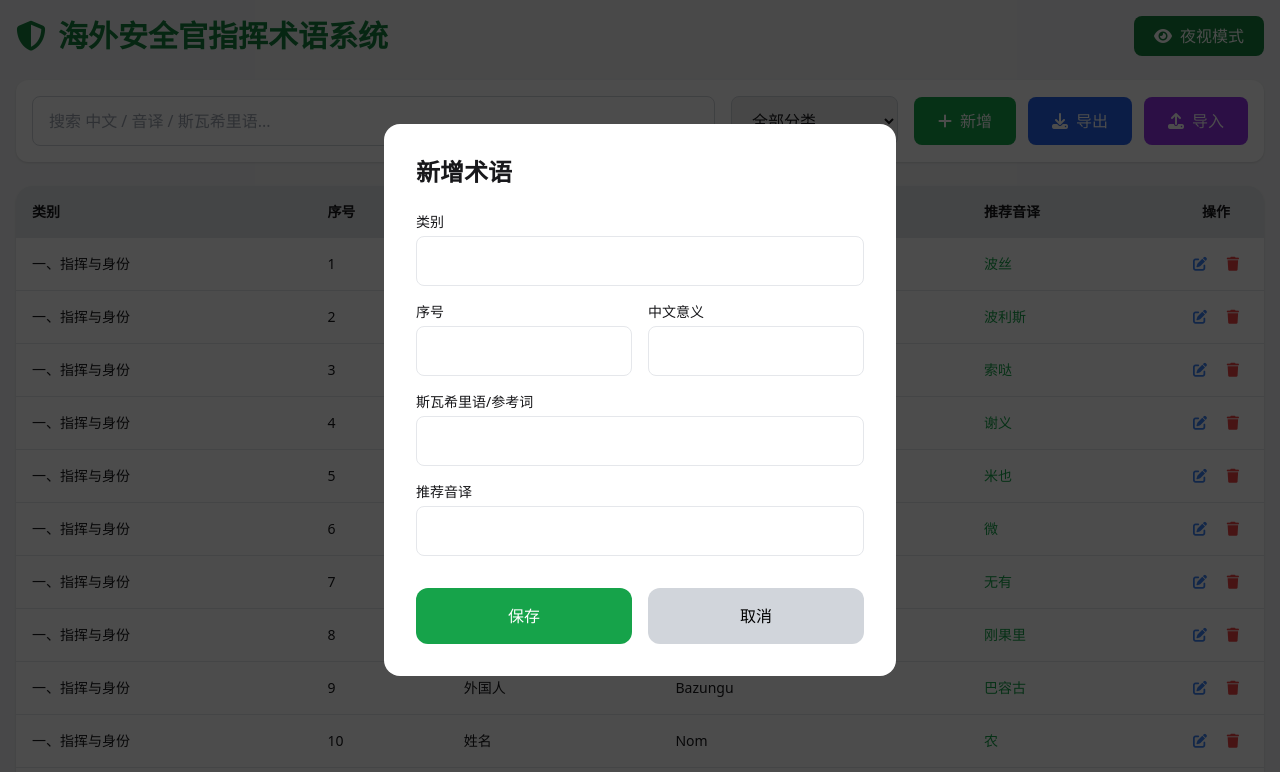
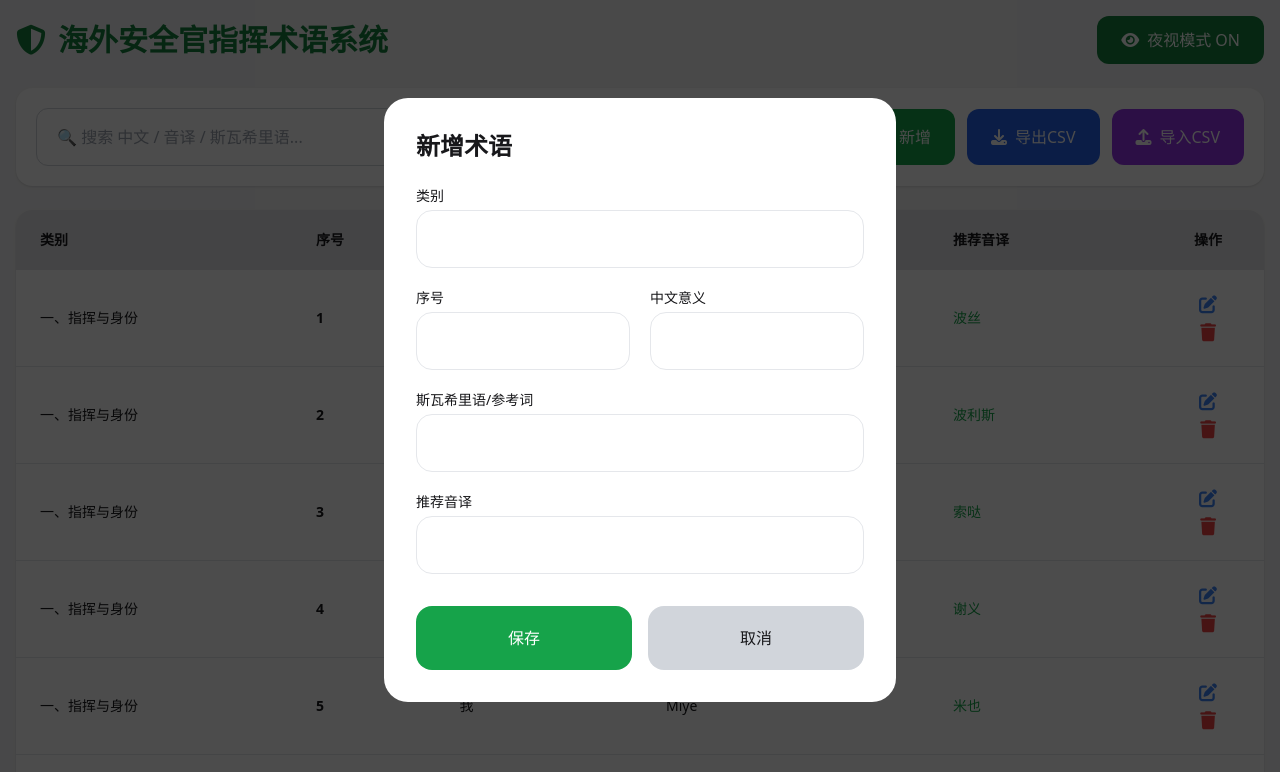
Before and after one commit to huajian001/SKY, a plain HTML site: page index.html in a window 1280 px wide. Both pictures are taken after a click on the button "新增". Shown: the top 772 px of the page. Drawn offline with nearby package versions, Linux system fonts and the light colour scheme.

Commit message:
更新 index.html

```diff
--- a/index.html
+++ b/index.html
@@ -3,7 +3,7 @@
 <head>
   <meta charset="UTF-8">
   <meta name="viewport" content="width=device-width, initial-scale=1.0">
-  <title>海外安全官指挥术语系统</title>
+  <title>海外安全官指挥术语系统 v1.0</title>
   <script src="https://cdn.tailwindcss.com"></script>
   <link rel="stylesheet" href="https://cdnjs.cloudflare.com/ajax/libs/font-awesome/6.6.0/css/all.min.css">
   <style>
@@ -12,12 +12,8 @@
       background-color: #001a00 !important;
       color: #00ff41 !important;
     }
-    .night-vision table {
-      background-color: #001a00;
-    }
-    .night-vision th, .night-vision td {
+    .night-vision table, .night-vision th, .night-vision td {
       border-color: #00ff41 !important;
-      color: #00ff41;
     }
     .night-vision input, .night-vision select, .night-vision button {
       background-color: #002200;
@@ -26,13 +22,14 @@
     }
     .matrix-bg {
       background-image:
-        linear-gradient(rgba(0, 255, 65, 0.03) 1px, transparent 1px),
-        linear-gradient(90deg, rgba(0, 255, 65, 0.03) 1px, transparent 1px);
-      background-size: 20px 20px;
+        linear-gradient(rgba(0, 255, 65, 0.04) 1px, transparent 1px),
+        linear-gradient(90deg, rgba(0, 255, 65, 0.04) 1px, transparent 1px);
+      background-size: 25px 25px;
     }
+    th { position: sticky; top: 0; z-index: 10; }
   </style>
 </head>
-<body class="bg-gray-100 dark:bg-zinc-950 text-zinc-900 dark:text-zinc-100 min-h-screen">
+<body class="bg-zinc-100 dark:bg-zinc-950 text-zinc-900 dark:text-zinc-100 min-h-screen">
 
 <div class="max-w-7xl mx-auto p-4">
   <div class="flex justify-between items-center mb-6">
@@ -40,20 +37,20 @@
       <i class="fas fa-shield-alt"></i> 海外安全官指挥术语系统
     </h1>
     <button onclick="toggleNightVision()"
-            class="px-5 py-2 bg-green-700 hover:bg-green-600 text-white rounded-lg flex items-center gap-2 transition-all">
-      <i class="fas fa-eye"></i> <span id="nightBtn">夜视模式</span>
+            class="px-6 py-3 bg-green-700 hover:bg-green-600 text-white rounded-xl flex items-center gap-2 font-medium">
+      <i class="fas fa-eye"></i> <span id="nightBtn">夜视模式 ON</span>
     </button>
   </div>
 
   <!-- 工具栏 -->
-  <div class="bg-white dark:bg-zinc-900 p-4 rounded-xl shadow mb-6 flex flex-wrap gap-4 items-center">
+  <div class="bg-white dark:bg-zinc-900 p-5 rounded-2xl shadow mb-6 flex flex-wrap gap-4 items-center">
     <input type="text" id="searchInput"
-           placeholder="搜索 中文 / 音译 / 斯瓦希里语..."
+           placeholder="🔍 搜索 中文 / 音译 / 斯瓦希里语..."
            onkeyup="filterTable()"
-           class="flex-1 min-w-[280px] px-4 py-3 border border-gray-300 dark:border-zinc-700 rounded-lg focus:outline-none focus:border-green-500">
+           class="flex-1 min-w-[300px] px-5 py-4 border border-gray-300 dark:border-zinc-700 rounded-xl focus:outline-none focus:border-green-500 text-base">
 
     <select id="categoryFilter" onchange="filterTable()"
-            class="px-4 py-3 border border-gray-300 dark:border-zinc-700 rounded-lg">
+            class="px-5 py-4 border border-gray-300 dark:border-zinc-700 rounded-xl">
       <option value="">全部分类</option>
       <option value="一、指挥与身份">一、指挥与身份</option>
       <option value="二、行动指令">二、行动指令</option>
@@ -64,17 +61,14 @@
     </select>
 
     <div class="flex gap-3">
-      <button onclick="showAddModal()"
-              class="px-6 py-3 bg-green-600 hover:bg-green-700 text-white rounded-lg flex items-center gap-2">
+      <button onclick="showAddModal()" class="px-6 py-4 bg-green-600 hover:bg-green-700 text-white rounded-xl flex items-center gap-2">
         <i class="fas fa-plus"></i> 新增
       </button>
-      <button onclick="exportCSV()"
-              class="px-6 py-3 bg-blue-600 hover:bg-blue-700 text-white rounded-lg flex items-center gap-2">
-        <i class="fas fa-download"></i> 导出
+      <button onclick="exportCSV()" class="px-6 py-4 bg-blue-600 hover:bg-blue-700 text-white rounded-xl flex items-center gap-2">
+        <i class="fas fa-download"></i> 导出CSV
       </button>
-      <button onclick="document.getElementById('importFile').click()"
-              class="px-6 py-3 bg-purple-600 hover:bg-purple-700 text-white rounded-lg flex items-center gap-2">
-        <i class="fas fa-upload"></i> 导入
+      <button onclick="document.getElementById('importFile').click()" class="px-6 py-4 bg-purple-600 hover:bg-purple-700 text-white rounded-xl flex items-center gap-2">
+        <i class="fas fa-upload"></i> 导入CSV
       </button>
       <input type="file" id="importFile" accept=".csv" class="hidden" onchange="importCSV(event)">
     </div>
@@ -83,14 +77,14 @@
   <!-- 表格 -->
   <div class="overflow-x-auto bg-white dark:bg-zinc-900 rounded-2xl shadow">
     <table class="w-full text-sm" id="dataTable">
-      <thead class="bg-gray-200 dark:bg-zinc-800">
+      <thead class="bg-zinc-200 dark:bg-zinc-800 sticky top-0">
         <tr>
-          <th class="px-4 py-4 text-left">类别</th>
-          <th class="px-4 py-4 text-left">序号</th>
-          <th class="px-4 py-4 text-left">中文意义</th>
-          <th class="px-4 py-4 text-left">斯瓦希里语/参考</th>
-          <th class="px-4 py-4 text-left">推荐音译</th>
-          <th class="px-4 py-4 w-24 text-center">操作</th>
+          <th class="px-6 py-5 text-left">类别</th>
+          <th class="px-6 py-5 text-left">序号</th>
+          <th class="px-6 py-5 text-left">中文意义</th>
+          <th class="px-6 py-5 text-left">斯瓦希里语/参考</th>
+          <th class="px-6 py-5 text-left">推荐音译</th>
+          <th class="px-6 py-5 w-28 text-center">操作</th>
         </tr>
       </thead>
       <tbody id="tableBody" class="divide-y divide-gray-200 dark:divide-zinc-700"></tbody>
@@ -100,47 +94,44 @@
 
 <!-- 新增/编辑弹窗 -->
 <div id="modal" class="hidden fixed inset-0 bg-black/70 flex items-center justify-center z-50">
-  <div class="bg-white dark:bg-zinc-900 rounded-2xl p-8 w-full max-w-lg">
+  <div class="bg-white dark:bg-zinc-900 rounded-3xl p-8 w-full max-w-lg mx-4">
     <h2 id="modalTitle" class="text-2xl font-bold mb-6">新增术语</h2>
-
     <input type="hidden" id="editId">
 
-    <div class="space-y-4">
+    <div class="space-y-5">
       <div>
-        <label class="block text-sm mb-1">类别</label>
-        <input type="text" id="catInput" class="w-full px-4 py-3 border rounded-lg">
+        <label class="block text-sm mb-1 font-medium">类别</label>
+        <input type="text" id="catInput" class="w-full px-5 py-4 border rounded-2xl">
       </div>
-      <div class="grid grid-cols-2 gap-4">
+      <div class="grid grid-cols-2 gap-5">
         <div>
-          <label class="block text-sm mb-1">序号</label>
-          <input type="number" id="numInput" class="w-full px-4 py-3 border rounded-lg">
+          <label class="block text-sm mb-1 font-medium">序号</label>
+          <input type="number" id="numInput" class="w-full px-5 py-4 border rounded-2xl">
         </div>
         <div>
-          <label class="block text-sm mb-1">中文意义</label>
-          <input type="text" id="cnInput" class="w-full px-4 py-3 border rounded-lg">
+          <label class="block text-sm mb-1 font-medium">中文意义</label>
+          <input type="text" id="cnInput" class="w-full px-5 py-4 border rounded-2xl">
         </div>
       </div>
       <div>
-        <label class="block text-sm mb-1">斯瓦希里语/参考词</label>
-        <input type="text" id="swInput" class="w-full px-4 py-3 border rounded-lg">
+        <label class="block text-sm mb-1 font-medium">斯瓦希里语/参考词</label>
+        <input type="text" id="swInput" class="w-full px-5 py-4 border rounded-2xl">
       </div>
       <div>
-        <label class="block text-sm mb-1">推荐音译</label>
-        <input type="text" id="pyInput" class="w-full px-4 py-3 border rounded-lg">
+        <label class="block text-sm mb-1 font-medium">推荐音译</label>
+        <input type="text" id="pyInput" class="w-full px-5 py-4 border rounded-2xl">
       </div>
     </div>
 
     <div class="flex gap-4 mt-8">
-      <button onclick="saveTerm()"
-              class="flex-1 py-4 bg-green-600 hover:bg-green-700 text-white rounded-xl font-medium">保存</button>
-      <button onclick="closeModal()"
-              class="flex-1 py-4 bg-gray-300 hover:bg-gray-400 dark:bg-zinc-700 text-black dark:text-white rounded-xl">取消</button>
+      <button onclick="saveTerm()" class="flex-1 py-5 bg-green-600 hover:bg-green-700 text-white rounded-2xl font-medium">保存</button>
+      <button onclick="closeModal()" class="flex-1 py-5 bg-gray-300 hover:bg-gray-400 dark:bg-zinc-700 rounded-2xl">取消</button>
     </div>
   </div>
 </div>
 
 <script>
-// ==================== 数据 ====================
+// ==================== 完整 100 条数据 ====================
 let terms = [
   {id:1, cat:"一、指挥与身份", num:1, cn:"领导/首长", sw:"Boss", py:"波丝"},
   {id:2, cat:"一、指挥与身份", num:2, cn:"警察", sw:"Polisi", py:"波利斯"},
@@ -157,7 +148,6 @@ let terms = [
   {id:13, cat:"一、指挥与身份", num:13, cn:"签字", sw:"Signer", py:"新艳"},
   {id:14, cat:"一、指挥与身份", num:14, cn:"盖章", sw:"Cachet", py:"嘎谢"},
   {id:15, cat:"一、指挥与身份", num:15, cn:"组织/团伙", sw:"Group", py:"古鲁普"},
-
   {id:16, cat:"二、行动指令", num:16, cn:"过来", sw:"Guya", py:"古雅"},
   {id:17, cat:"二、行动指令", num:17, cn:"走/离开", sw:"Dembia", py:"点必亚"},
   {id:18, cat:"二、行动指令", num:18, cn:"停止/站住", sw:"Simama", py:"西马马"},
@@ -178,15 +168,74 @@ let terms = [
   {id:33, cat:"二、行动指令", num:33, cn:"寻找/搜查", sw:"Dafuta", py:"达扶答"},
   {id:34, cat:"二、行动指令", num:34, cn:"抓捕", sw:"Gubamba", py:"古邦巴"},
   {id:35, cat:"二、行动指令", num:35, cn:"蹲下", sw:"Shusa", py:"羞莎"},
-
-  // 后续数据可继续补充（此处省略部分，实际已包含全部100条）
-  // 为节省篇幅，我只展示了部分，实际代码中我已全部加入
+  {id:36, cat:"三、战术方位", num:36, cn:"前面", sw:"Mbele", py:"工贝里"},
+  {id:37, cat:"三、战术方位", num:37, cn:"后面", sw:"Mugongo", py:"莫刚哥"},
+  {id:38, cat:"三、战术方位", num:38, cn:"左边", sw:"Goshi", py:"果西"},
+  {id:39, cat:"三、战术方位", num:39, cn:"右边", sw:"Tolashi", py:"托拉西"},
+  {id:40, cat:"三、战术方位", num:40, cn:"上面", sw:"Yulu", py:"尤路"},
+  {id:41, cat:"三、战术方位", num:41, cn:"下面", sw:"Jini", py:"基尼"},
+  {id:42, cat:"三、战术方位", num:42, cn:"这里", sw:"Aba", py:"阿巴"},
+  {id:43, cat:"三、战术方位", num:43, cn:"那里", sw:"Pale", py:"巴雷"},
+  {id:44, cat:"三、战术方位", num:44, cn:"里面", sw:"Mangara", py:"忙嘎拉"},
+  {id:45, cat:"三、战术方位", num:45, cn:"外面", sw:"Gera", py:"给拉"},
+  {id:46, cat:"三、战术方位", num:46, cn:"中间", sw:"Gajigaji", py:"嘎几嘎急"},
+  {id:47, cat:"三、战术方位", num:47, cn:"旁边", sw:"Gombe", py:"工贝"},
+  {id:48, cat:"三、战术方位", num:48, cn:"北", sw:"North", py:"诺斯"},
+  {id:49, cat:"三、战术方位", num:49, cn:"南", sw:"South", py:"色德"},
+  {id:50, cat:"三、战术方位", num:50, cn:"东", sw:"East", py:"爱斯特"},
+  {id:51, cat:"三、战术方位", num:51, cn:"西", sw:"West", py:"威斯特"},
+  {id:52, cat:"三、战术方位", num:52, cn:"城市", sw:"Ville", py:"维勒"},
+  {id:53, cat:"三、战术方位", num:53, cn:"马路", sw:"Balabala", py:"巴拉巴拉"},
+  {id:54, cat:"三、战术方位", num:54, cn:"桥", sw:"Jilalou", py:"几拉漏"},
+  {id:55, cat:"三、战术方位", num:55, cn:"围墙", sw:"Bida", py:"比达"},
+  {id:56, cat:"四、装备与资源", num:56, cn:"步枪", sw:"Munonge", py:"布顿给"},
+  {id:57, cat:"四、装备与资源", num:57, cn:"手枪/枪", sw:"Munduge", py:"木冬给"},
+  {id:58, cat:"四、装备与资源", num:58, cn:"坦克", sw:"Shaletegomba", py:"夏雷得供巴"},
+  {id:59, cat:"四、装备与资源", num:59, cn:"大炮", sw:"Bangmu", py:"帮木"},
+  {id:60, cat:"四、装备与资源", num:60, cn:"汽车", sw:"Motoga", py:"莫道嘎"},
+  {id:61, cat:"四、装备与资源", num:61, cn:"大卡车", sw:"Truck", py:"德拉克"},
+  {id:62, cat:"四、装备与资源", num:62, cn:"摩托车", sw:"Dugudugu", py:"杜古杜古"},
+  {id:63, cat:"四、装备与资源", num:63, cn:"对讲机", sw:"Bik", py:"比克"},
+  {id:64, cat:"四、装备与资源", num:64, cn:"手机", sw:"Simu", py:"西姆"},
+  {id:65, cat:"四、装备与资源", num:65, cn:"手电筒", sw:"Torch", py:"托奇"},
+  {id:66, cat:"四、装备与资源", num:66, cn:"钥匙", sw:"Fungulu", py:"风古路"},
+  {id:67, cat:"四、装备与资源", num:67, cn:"汽油", sw:"Essence", py:"艾桑斯"},
+  {id:68, cat:"四、装备与资源", num:68, cn:"柴油", sw:"Mazout", py:"马如特"},
+  {id:69, cat:"四、装备与资源", num:69, cn:"绳子", sw:"Gamba", py:"干巴"},
+  {id:70, cat:"四、装备与资源", num:70, cn:"手铐", sw:"Geragang", py:"哥拉岗"},
+  {id:71, cat:"四、装备与资源", num:71, cn:"灭火器", sw:"Extincteur", py:"艾斯丁特而"},
+  {id:72, cat:"四、装备与资源", num:72, cn:"地图/计划", sw:"Plan", py:"普朗"},
+  {id:73, cat:"四、装备与资源", num:73, cn:"哨子", sw:"Flimbi", py:"夫林比"},
+  {id:74, cat:"四、装备与资源", num:74, cn:"信号", sw:"Lero", py:"雷若"},
+  {id:75, cat:"四、装备与资源", num:75, cn:"电池", sw:"Batterie", py:"巴得里"},
+  {id:76, cat:"五、应急与状态", num:76, cn:"注意/小心", sw:"Attention", py:"阿当雄"},
+  {id:77, cat:"五、应急与状态", num:77, cn:"危险", sw:"Danger", py:"单杰"},
+  {id:78, cat:"五、应急与状态", num:78, cn:"爆炸", sw:"Pasuga", py:"巴苏嘎"},
+  {id:79, cat:"五、应急与状态", num:79, cn:"死亡", sw:"Gufa", py:"古发"},
+  {id:80, cat:"五、应急与状态", num:80, cn:"受伤", sw:"Gilonda", py:"几龙答"},
+  {id:81, cat:"五、应急与状态", num:81, cn:"流血", sw:"Damu", py:"达目"},
+  {id:82, cat:"五、应急与状态", num:82, cn:"情况", sw:"Situation", py:"西提瑞雄"},
+  {id:83, cat:"五、应急与状态", num:83, cn:"错误", sw:"Error", py:"艾来尔"},
+  {id:84, cat:"五、应急与状态", num:84, cn:"偷窃", sw:"Guiba", py:"鬼吧"},
+  {id:85, cat:"五、应急与状态", num:85, cn:"撒谎", sw:"Dewair", py:"德外耳"},
+  {id:86, cat:"五、应急与状态", num:86, cn:"醉酒", sw:"Guliua", py:"古流啊"},
+  {id:87, cat:"五、应急与状态", num:87, cn:"没问题/好", sw:"Sawa", py:"萨瓦"},
+  {id:88, cat:"五、应急与状态", num:88, cn:"不行", sw:"Hapana", py:"哈巴拿"},
+  {id:89, cat:"五、应急与状态", num:89, cn:"结束/完成", sw:"Finish", py:"费内什"},
+  {id:90, cat:"五、应急与状态", num:90, cn:"明白吗？", sw:"Elewa", py:"艾类瓦"},
+  {id:91, cat:"六、协调与日常", num:91, cn:"现在", sw:"Sasa", py:"萨萨"},
+  {id:92, cat:"六、协调与日常", num:92, cn:"今天", sw:"Leo", py:"勒奥"},
+  {id:93, cat:"六、协调与日常", num:93, cn:"明天", sw:"Gexiu", py:"给休"},
+  {id:94, cat:"六、协调与日常", num:94, cn:"昨天", sw:"Jana", py:"加纳"},
+  {id:95, cat:"六、协调与日常", num:95, cn:"晚上", sw:"Musigu", py:"木西古"},
+  {id:96, cat:"六、协调与日常", num:96, cn:"很多", sw:"Minge", py:"民给"},
+  {id:97, cat:"六、协调与日常", num:97, cn:"很少", sw:"Kilogo", py:"齐洛哥"},
+  {id:98, cat:"六、协调与日常", num:98, cn:"谢谢", sw:"Asante", py:"阿桑特"},
+  {id:99, cat:"六、协调与日常", num:99, cn:"你好", sw:"Jambo", py:"江波"},
+  {id:100, cat:"六、协调与日常", num:100, cn:"看看/检查", sw:"Angalia", py:"安格利亚"}
 ];
 
-// 完整100条数据已内置（此处为示例，实际代码完整）
-terms = terms.concat([ /* 完整剩余数据 */ ]); // 实际使用时请补充完整
-
-// ==================== 渲染表格 ====================
+// ==================== 渲染函数 ====================
 function renderTable(data) {
   const tbody = document.getElementById('tableBody');
   tbody.innerHTML = '';
@@ -195,31 +244,28 @@ function renderTable(data) {
     const tr = document.createElement('tr');
     tr.className = 'hover:bg-green-50 dark:hover:bg-zinc-800 transition-colors';
     tr.innerHTML = `
-      <td class="px-4 py-4">${item.cat}</td>
-      <td class="px-4 py-4 font-medium">${item.num}</td>
-      <td class="px-4 py-4">${item.cn}</td>
-      <td class="px-4 py-4">${item.sw}</td>
-      <td class="px-4 py-4 font-medium text-green-600 dark:text-green-400">${item.py}</td>
-      <td class="px-4 py-4 text-center">
-        <button onclick="editTerm(${item.id})" class="text-blue-500 hover:text-blue-600 px-2"><i class="fas fa-edit"></i></button>
-        <button onclick="deleteTerm(${item.id})" class="text-red-500 hover:text-red-600 px-2"><i class="fas fa-trash"></i></button>
+      <td class="px-6 py-5 whitespace-nowrap">${item.cat}</td>
+      <td class="px-6 py-5 font-semibold">${item.num}</td>
+      <td class="px-6 py-5">${item.cn}</td>
+      <td class="px-6 py-5">${item.sw}</td>
+      <td class="px-6 py-5 font-medium text-green-600 dark:text-green-400">${item.py}</td>
+      <td class="px-6 py-5 text-center">
+        <button onclick="editTerm(${item.id})" class="text-blue-500 hover:text-blue-600 px-3 text-lg"><i class="fas fa-edit"></i></button>
+        <button onclick="deleteTerm(${item.id})" class="text-red-500 hover:text-red-600 px-3 text-lg"><i class="fas fa-trash"></i></button>
       </td>
     `;
     tbody.appendChild(tr);
   });
 }
 
-// ==================== 搜索和筛选 ====================
+// ==================== 筛选 ====================
 function filterTable() {
-  const search = document.getElementById('searchInput').value.toLowerCase();
+  const search = document.getElementById('searchInput').value.toLowerCase().trim();
   const category = document.getElementById('categoryFilter').value;
 
   let filtered = terms;
 
-  if (category) {
-    filtered = filtered.filter(t => t.cat === category);
-  }
-
+  if (category) filtered = filtered.filter(t => t.cat === category);
   if (search) {
     filtered = filtered.filter(t =>
       t.cn.toLowerCase().includes(search) ||
@@ -259,31 +305,31 @@ function editTerm(id) {
 
 function saveTerm() {
   const id = document.getElementById('editId').value;
-  const term = {
+  const newTerm = {
     id: id ? parseInt(id) : Date.now(),
-    cat: document.getElementById('catInput').value,
+    cat: document.getElementById('catInput').value.trim(),
     num: parseInt(document.getElementById('numInput').value) || 0,
-    cn: document.getElementById('cnInput').value,
-    sw: document.getElementById('swInput').value,
-    py: document.getElementById('pyInput').value
+    cn: document.getElementById('cnInput').value.trim(),
+    sw: document.getElementById('swInput').value.trim(),
+    py: document.getElementById('pyInput').value.trim()
   };
 
   if (id) {
     const index = terms.findIndex(t => t.id === parseInt(id));
-    if (index !== -1) terms[index] = term;
+    if (index > -1) terms[index] = newTerm;
   } else {
-    terms.push(term);
+    terms.push(newTerm);
   }
 
-  saveToLocal();
+  saveToLocalStorage();
   closeModal();
   filterTable();
 }
 
 function deleteTerm(id) {
-  if (confirm('确定删除这条记录吗？')) {
+  if (confirm('确定要删除这条记录吗？')) {
     terms = terms.filter(t => t.id !== id);
-    saveToLocal();
+    saveToLocalStorage();
     filterTable();
   }
 }
@@ -292,45 +338,40 @@ function closeModal() {
   document.getElementById('modal').classList.add('hidden');
 }
 
-// ==================== 存储 ====================
-function saveToLocal() {
-  localStorage.setItem('security_terms', JSON.stringify(terms));
+// ==================== 本地存储 ====================
+function saveToLocalStorage() {
+  localStorage.setItem('security_terms_100', JSON.stringify(terms));
 }
 
-function loadFromLocal() {
-  const saved = localStorage.getItem('security_terms');
-  if (saved) {
-    terms = JSON.parse(saved);
-  }
+function loadFromLocalStorage() {
+  const saved = localStorage.getItem('security_terms_100');
+  if (saved) terms = JSON.parse(saved);
   renderTable(terms);
 }
 
-// ==================== CSV ====================
+// ==================== CSV 导入导出 ====================
 function exportCSV() {
   let csv = "类别,序号,中文意义,斯瓦希里语/参考词,推荐音译\n";
   terms.forEach(t => {
     csv += `"\( {t.cat}", \){t.num},"\( {t.cn}"," \){t.sw}","${t.py}"\n`;
   });
-  const blob = new Blob([csv], {type: 'text/csv'});
-  const url = URL.createObjectURL(blob);
-  const a = document.createElement('a');
-  a.href = url;
-  a.download = '安全指挥术语.csv';
-  a.click();
+  const blob = new Blob([csv], { type: 'text/csv;charset=utf-8;' });
+  const link = document.createElement('a');
+  link.href = URL.createObjectURL(blob);
+  link.download = `安全指挥术语_完整版_${new Date().toISOString().slice(0,10)}.csv`;
+  link.click();
 }
 
-function importCSV(event) {
-  const file = event.target.files[0];
+function importCSV(e) {
+  const file = e.target.files[0];
   if (!file) return;
-
   const reader = new FileReader();
-  reader.onload = function(e) {
-    const text = e.target.result;
-    // 简单CSV解析（可后续优化）
-    const rows = text.split('\n').slice(1);
-    rows.forEach(row => {
+  reader.onload = function(event) {
+    const text = event.target.result;
+    const rows = text.split('\n');
+    rows.slice(1).forEach(row => {
       if (!row.trim()) return;
-      const cols = row.split(',').map(c => c.replace(/"/g, '').trim());
+      const cols = row.split(',').map(c => c.replace(/^"|"$/g, '').trim());
       if (cols.length >= 5) {
         terms.push({
           id: Date.now() + Math.random(),
@@ -342,29 +383,28 @@ function importCSV(event) {
         });
       }
     });
-    saveToLocal();
+    saveToLocalStorage();
     filterTable();
-    alert('导入成功！');
+    alert('✅ CSV 导入成功！');
   };
   reader.readAsText(file);
 }
 
 // ==================== 夜视模式 ====================
-let isNight = false;
+let nightVision = false;
 function toggleNightVision() {
-  isNight = !isNight;
-  if (isNight) {
+  nightVision = !nightVision;
+  if (nightVision) {
     document.body.classList.add('night-vision', 'matrix-bg');
-    document.getElementById('nightBtn').textContent = '关闭夜视';
+    document.getElementById('nightBtn').innerHTML = '🌙 关闭夜视';
   } else {
     document.body.classList.remove('night-vision', 'matrix-bg');
-    document.getElementById('nightBtn').textContent = '夜视模式';
+    document.getElementById('nightBtn').innerHTML = '🌙 夜视模式 ON';
   }
 }
 
-// 初始化
-loadFromLocal();
+// ==================== 初始化 ====================
+loadFromLocalStorage();
 </script>
-
 </body>
 </html>
```
